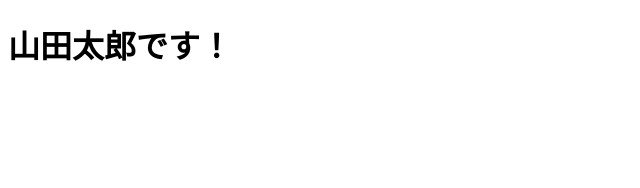
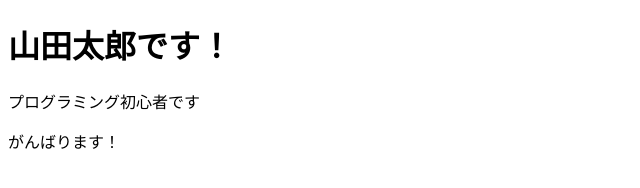
Before and after one commit to mafyyu/git_learning, a plain HTML site: page index.html in a window 1280 px wide. Shown: the whole page, without its empty margins (0-640 px from the left). Drawn offline with Linux system fonts and the light colour scheme.

Commit message:
introduce

```diff
--- a/index.html
+++ b/index.html
@@ -7,5 +7,7 @@
 </head>
 <body>
     <h1>山田太郎です！</h1>
+    <p>プログラミング初心者です</p>
+    <p>がんばります！</p>
 </body>
 </html>
```
